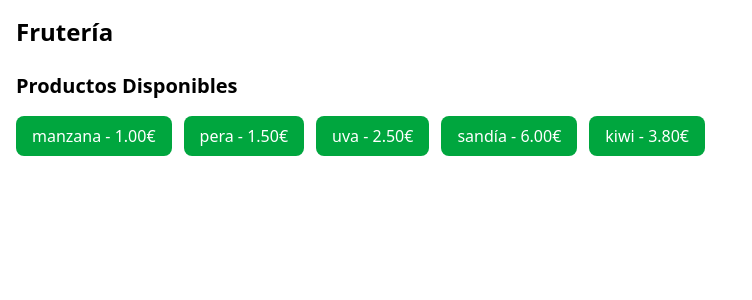
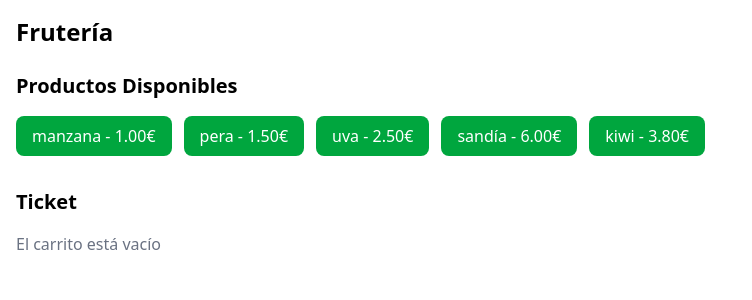
Before and after one commit to MiguelPCO/LOGO-Svelte, a SvelteKit app: page / in a window 1280 px wide. Shown: the top 300 px of the page, without its empty margins (0-752 px from the left). Built offline with nearby package versions, Linux system fonts and the light colour scheme.

Commit message:
feat: Display cart items in ticket

```diff
--- a/src/routes/+page.svelte
+++ b/src/routes/+page.svelte
@@ -33,7 +33,6 @@
 				price: product.price
 			}
 		];
-		console.log('Carrito actualizado:', cart);
 	}
 </script>
 <main class="container mx-auto p-4">
@@ -53,4 +52,20 @@
 		</div>
 	</section>
 
+    <section>
+		<h2 class="text-xl font-semibold mb-4">Ticket</h2>
+		{#if cart.length === 0}
+			<p class="text-gray-500">El carrito está vacío</p>
+		{:else}
+			<ul class="space-y-2">
+				{#each cart as item (item.id)}
+					<li class="flex justify-between items-center p-3 bg-gray-50 rounded-lg border">
+						<span class="font-medium">
+							{item.name} - €{item.price.toFixed(2)}
+						</span>
+					</li>
+				{/each}
+			</ul>
+		{/if}
+	</section>
 </main>
```
